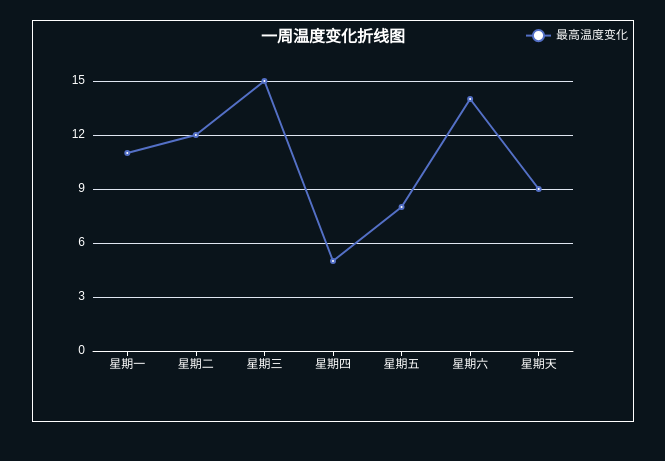
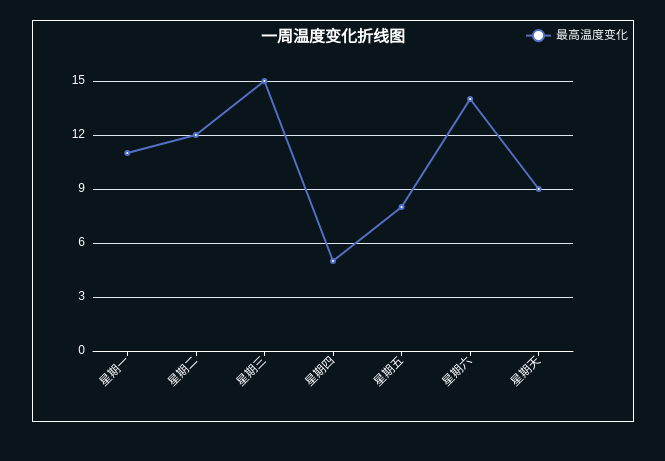
Before and after one commit to Yabea/front, a plain HTML site: page learn echarts/first.html in a window 1280 px wide. Shown: the part 85-546 px from the top of the page, without its empty margins (39-704 px from the left). Drawn offline with nearby package versions, Linux system fonts and the light colour scheme.

Commit message:
坐标名旋转角度

```diff
--- a/learn echarts/first.html
+++ b/learn echarts/first.html
@@ -49,6 +49,10 @@
                     color:'white',
                 }
             },
+            axisLabel:{
+	        interval:0,
+	        rotate:45,//倾斜度 -90 至 90 默认为0
+	        },
 	    },
 
 	    yAxis: {
```
